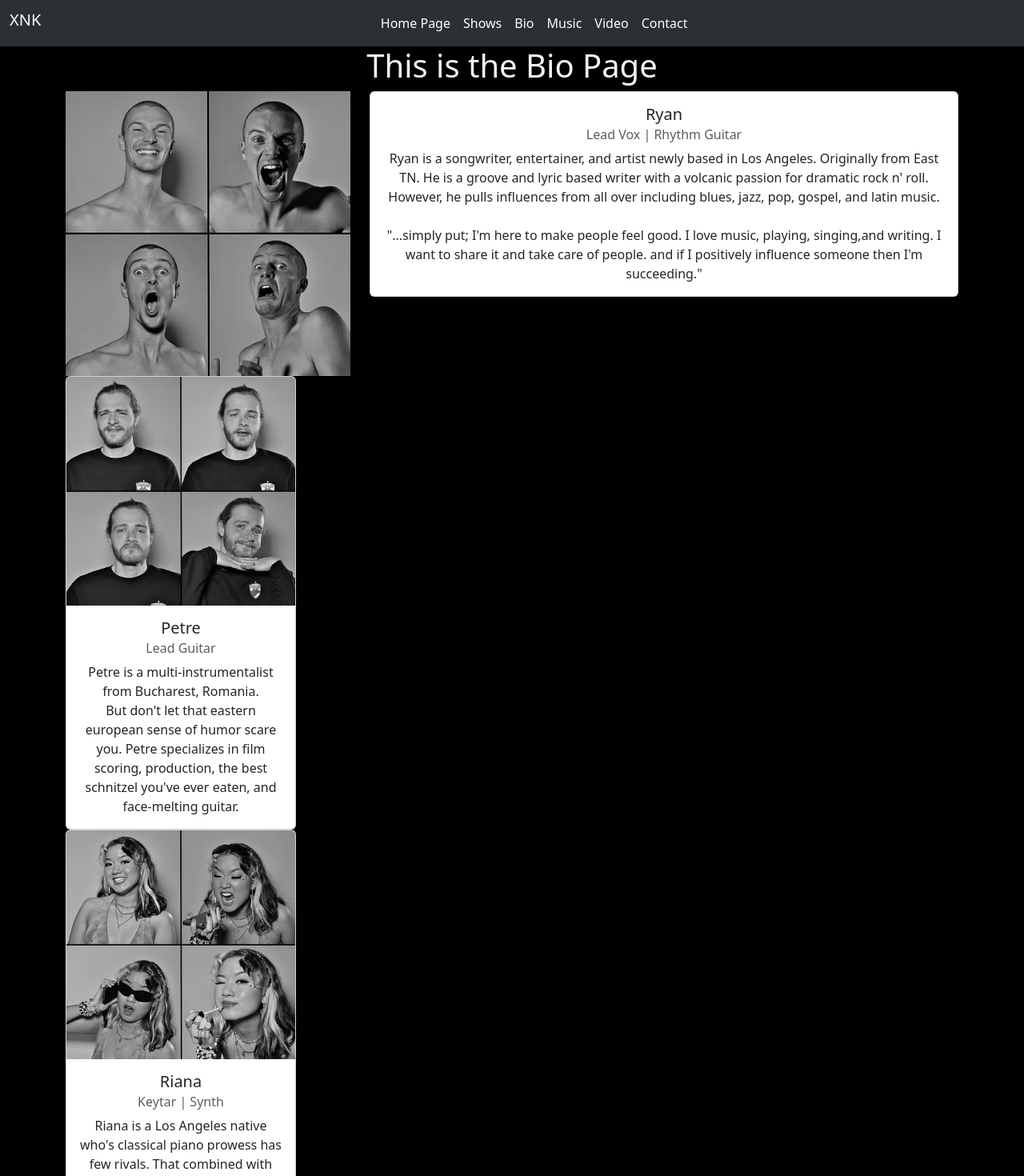
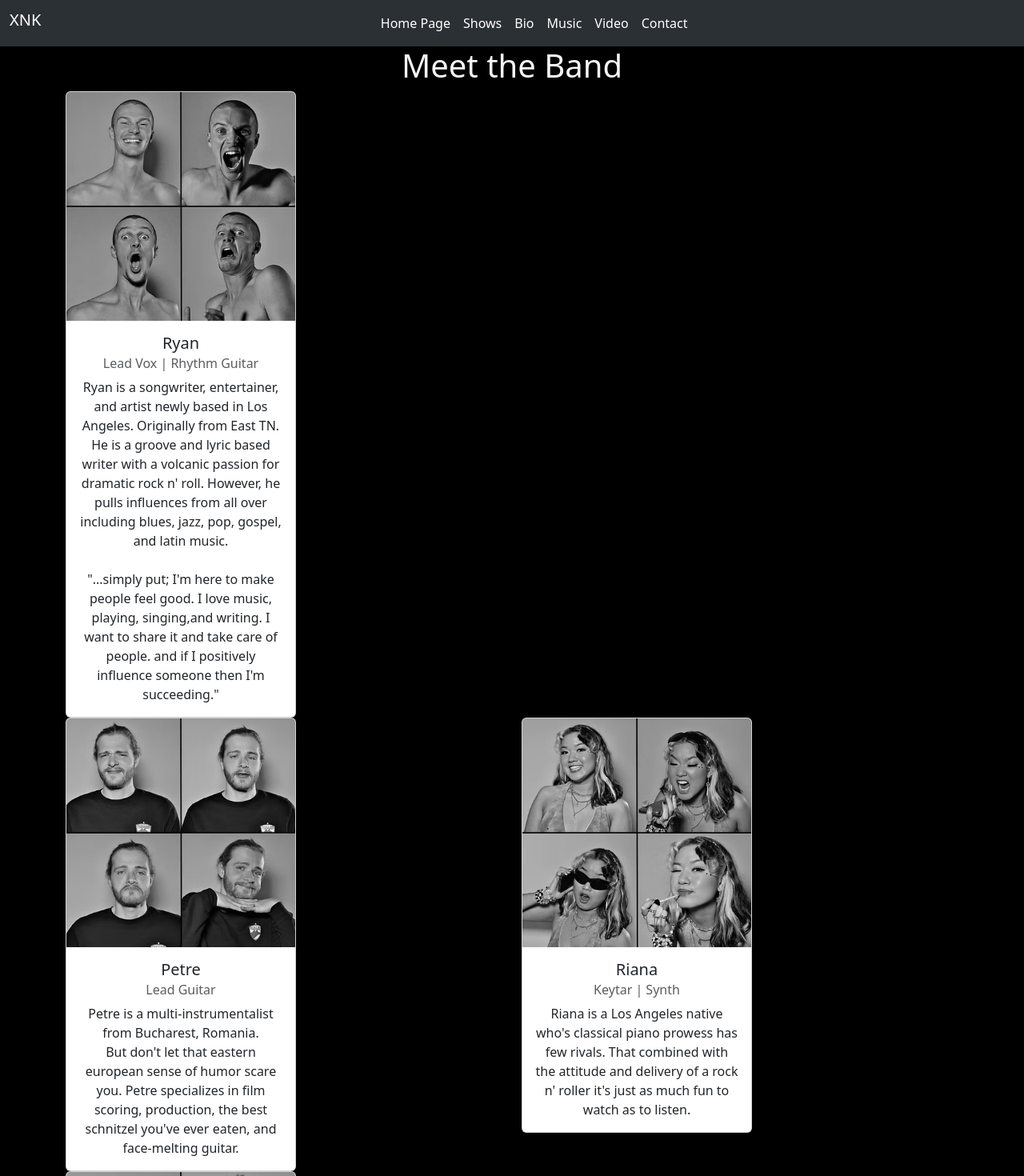
Before and after one commit to Aaron-Quickstart/tester_projects, a React (Vite) app in the folder XNKwebsite/website_for_xnk_react/: page /bio in a window 1280 px wide. Shown: the top 1470 px of the page at 80% size. Built offline with nearby package versions, Linux system fonts and the light colour scheme.

Commit message:
Finished Shows Page.

```diff
--- a/XNKwebsite/website_for_xnk_react/src/componets/NextShow.jsx
+++ b/XNKwebsite/website_for_xnk_react/src/componets/NextShow.jsx
@@ -9,9 +9,9 @@ export default function NextShow()
 
     return(
         <>
+            <h1>Next Show</h1>
             <section>
-                <h2>Next Show</h2>
-                <br/>
+            <br/>
                 <p>
                     Universal Bar and Grill <br/>
                     North Hollywood <br/>
--- a/XNKwebsite/website_for_xnk_react/src/pages/Bio.jsx
+++ b/XNKwebsite/website_for_xnk_react/src/pages/Bio.jsx
@@ -20,14 +20,12 @@ export default function Bio()
     return(
     <>
         <NavigationLinks/>
-        <h1>This is the Bio Page</h1>
+        <h1>Meet the Band</h1>
         <Container>
-            <Row>
-                <Col xs={4}>
-                    <Card.Img src={Ryan}/>
-                </Col>
-                <Col xs={8}>
-                    <Card className='w-80'>
+            <Row >
+                <Col>
+                    <Card style={{ width: '18rem' }}>
+                        <Card.Img variant="top" src={Ryan} />
                         <Card.Body>
                             <Card.Title>Ryan</Card.Title>
                             <Card.Subtitle className="mb-2 text-muted">Lead Vox | Rhythm Guitar</Card.Subtitle>
@@ -43,7 +41,8 @@ export default function Bio()
                     </Card>
                 </Col>
             </Row>
-
+            <Row>
+                                <Col>
                     <Card style={{ width: '18rem' }}>
                         <Card.Img variant="top" src={Petre} />
                         <Card.Body>
@@ -56,7 +55,8 @@ export default function Bio()
                                 </Card.Text>
                         </Card.Body>
                     </Card>
-
+                </Col>
+                <Col>
                     <Card style={{ width: '18rem' }}>
                         <Card.Img variant="top" src={Riana} />
                         <Card.Body>
@@ -68,6 +68,13 @@ export default function Bio()
                                 </Card.Text>
                         </Card.Body>
                     </Card>
+                </Col>
+            </Row>
+
+
+
+
+
 
             <Card style={{ width: '18rem' }}>
                 <Card.Img variant="top" src={John} />
```
Lines whose indentation alone changed are shown as unchanged.
